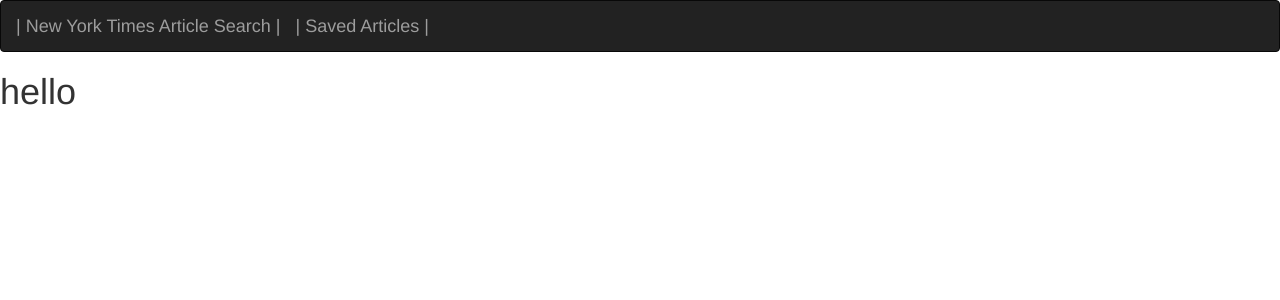
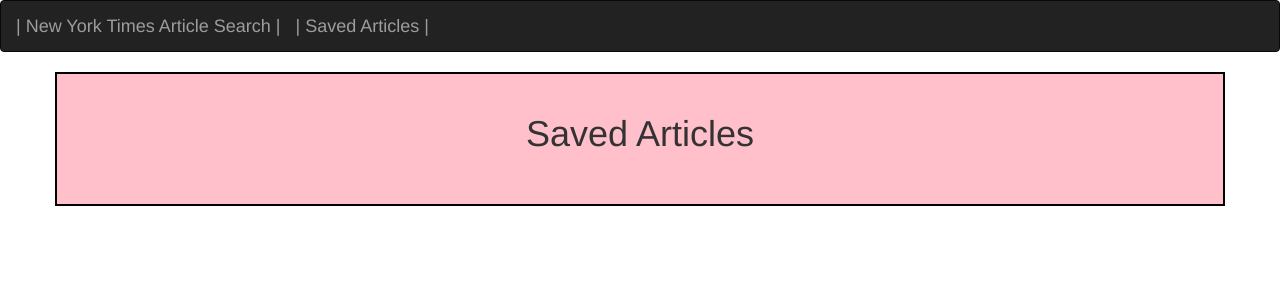
Before and after one commit to adsilvercomp/nytReact, a React (Create React App) app in the folder client/: page /saved in a window 1280 px wide. Shown: the top 300 px of the page. Built offline with nearby package versions, Linux system fonts and the light colour scheme.

Commit message:
update saved page

```diff
--- a/client/src/sections/Saved.js
+++ b/client/src/sections/Saved.js
@@ -8,10 +8,15 @@ class Saved extends React.Component {
     render() {
         return (
             <div>
-                <NavBar/>
-            <h1>hello</h1>
+                <NavBar />
+                <div className="container">
+                    <h1 className="title">Saved Articles</h1>
+                    <br />
+                </div>
 
             </div>
+
+
         )
     }
 
```
